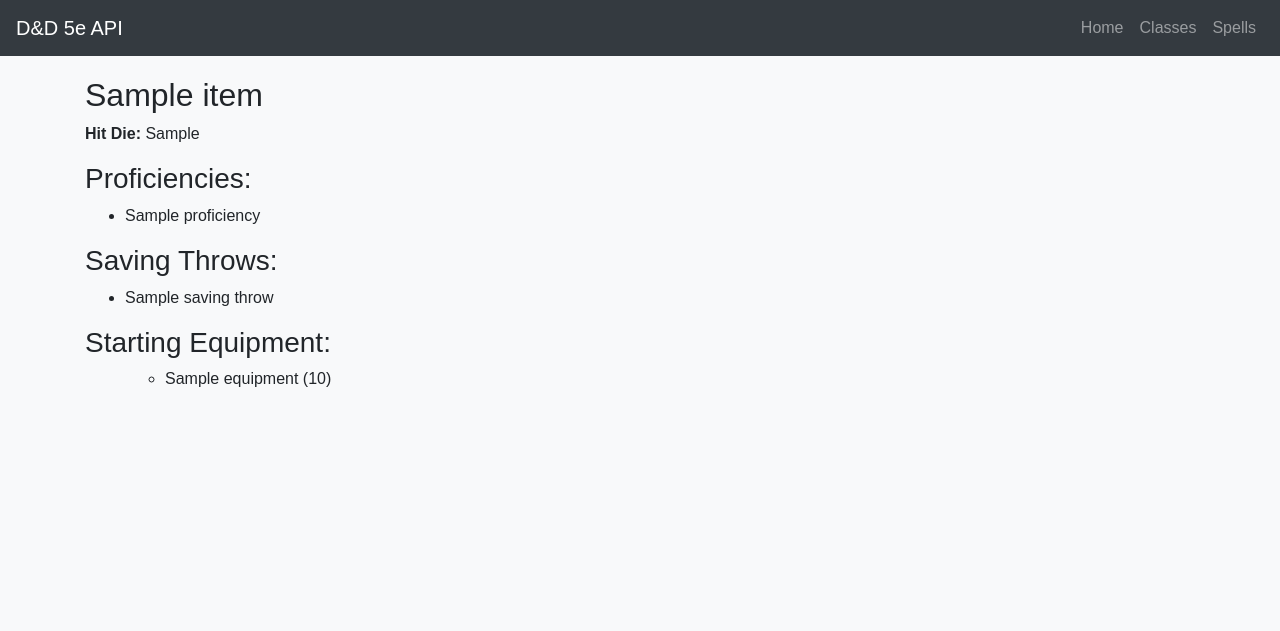
After one commit to Rareshs/PyProjects, a Flask app: page /classes/1 in a window 1280 px wide. The commit adds this page. Shown: the top 631 px of the page. Run offline with Flask 3, Linux system fonts and the light colour scheme; a database or web service that is not in the repository returns one stand-in record (values such as "Sample title"); data that the repository does not hold is empty; some libraries are stand-ins or nearby versions.

Commit message:
Completed Classes_Details

```diff
--- a/Project15_REST-API_SITE/main.py
+++ b/Project15_REST-API_SITE/main.py
@@ -19,6 +19,11 @@ def classes():
     classes = data.get('results', [])
     return render_template("classes.html", classes=classes)
 
+@app.route("/classes/<class_id>")
+def class_detail(class_id):
+    class_info = fetch_data(f"classes/{class_id}")
+    return render_template("class_details.html", class_info=class_info)
+
 @app.route("/spells")
 def spells():
     level_filter = request.args.get('level')
@@ -31,7 +36,6 @@ def spells():
     if school_filter:
         params['school'] = school_filter
 
-    # Fetch spells data with filters
     data = fetch_data("spells", params=params)
     spells = data.get('results', [])
 
--- /dev/null
+++ b/Project15_REST-API_SITE/templates/class_details.html
@@ -0,0 +1,33 @@
+{% extends "base.html" %}
+
+{% block title %}
+{{ class_info.name }} - D&D Class
+{% endblock %}
+
+{% block content %}
+<h2>{{ class_info.name }}</h2>
+<p><strong>Hit Die:</strong> {{ class_info.hit_die }}</p>
+
+<h3>Proficiencies:</h3>
+<ul>
+    {% for proficiency in class_info.proficiencies %}
+    <li>{{ proficiency.name }}</li>
+    {% endfor %}
+</ul>
+
+<h3>Saving Throws:</h3>
+<ul>
+    {% for saving_throw in class_info.saving_throws %}
+    <li>{{ saving_throw.name }}</li>
+    {% endfor %}
+</ul>
+
+<h3>Starting Equipment:</h3>
+<ul>
+    <ul>
+        {% for equipment in class_info.starting_equipment %}
+            <li>{{ equipment.equipment.name }} ({{ equipment.quantity }})</li>
+        {% endfor %}
+    </ul>
+</ul>
+{% endblock %}
--- a/Project15_REST-API_SITE/templates/classes.html
+++ b/Project15_REST-API_SITE/templates/classes.html
@@ -11,7 +11,7 @@ D&D Classes
         <ul class="list-group">
             {% for class in classes %}
             <li class="list-group-item">
-                <strong>{{ class.name }}</strong>
+                <a href="{{ url_for('class_detail', class_id=class.index) }}">{{class.name}}</a>
             </li>
             {% endfor %}
         </ul>
--- a/Project15_REST-API_SITE/templates/spells.html
+++ b/Project15_REST-API_SITE/templates/spells.html
@@ -10,11 +10,11 @@ D&D Spells
 <form id="filter-form" method="get" action="{{ url_for('spells') }}">
     <div class="form-group">
         <label for="level">Level(s):</label>
-        <input type="text" class="form-control" id="level" name="level" placeholder="Enter levels (comma-separated)" value="{{ request.args.get('level', '') }}">
+        <input type="text" class="form-control" id="level" name="level" placeholder="Enter level" value="{{ request.args.get('level', '') }}">
     </div>
     <div class="form-group">
         <label for="school">School:</label>
-        <input type="text" class="form-control" id="school" name="school" placeholder="Enter school(s)" value="{{ request.args.get('school', '') }}">
+        <input type="text" class="form-control" id="school" name="school" placeholder="Enter school" value="{{ request.args.get('school', '') }}">
     </div>
     <button type="submit" class="btn btn-primary">Filter</button>
 </form>
```
